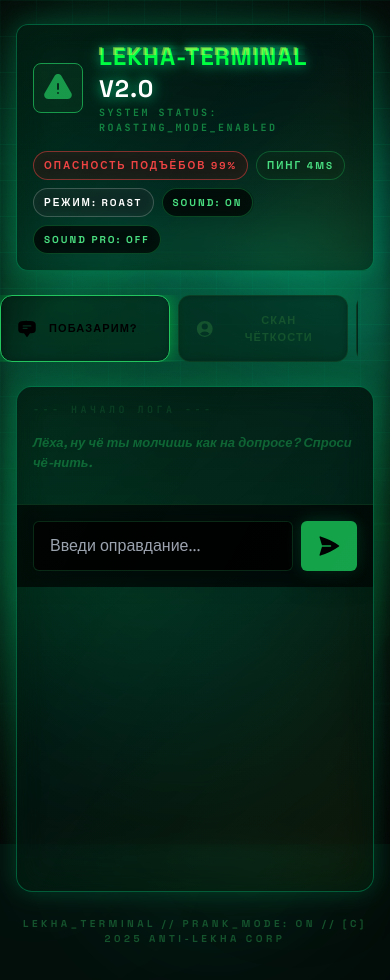
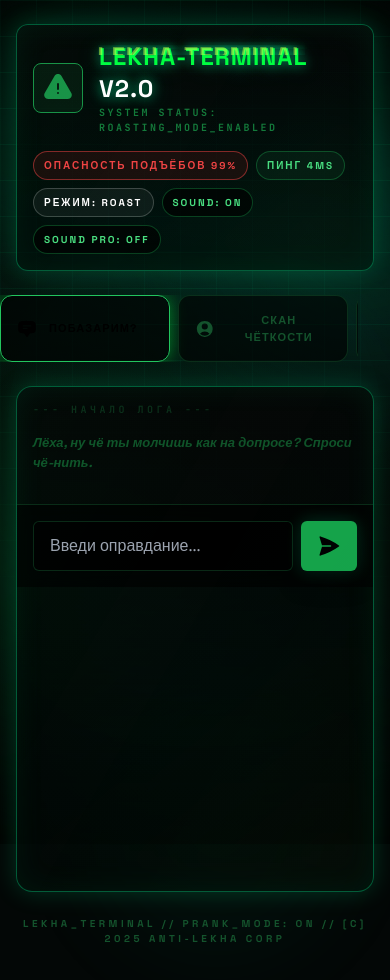
Before and after one commit to MAYERGANG/leha, a React (Vite) app: page / in a window 390 px wide. Shown: the top 980 px of the page. Built offline with nearby package versions, Linux system fonts and the light colour scheme; a web font is replaced by a local one.

Commit message:
Optimize background for Android devices

```diff
--- a/App.css
+++ b/App.css
@@ -645,3 +645,35 @@ body {
     height: 90vw;
   }
 }
+
+@media (max-width: 640px) {
+  .bg-halo,
+  .bg-fog,
+  .bg-aurora-flow,
+  .bg-leaks,
+  .bg-stars,
+  .bg-mesh,
+  .bg-sheen,
+  .bg-frost,
+  .bg-datarain,
+  .bg-particles,
+  .scanlines,
+  .bg-circuit {
+    display: none;
+  }
+
+  .bg-orb {
+    filter: blur(20px) saturate(1.05);
+    opacity: 0.45;
+  }
+
+  .cyber-panel,
+  .message-bubble {
+    backdrop-filter: none;
+  }
+
+  .chip,
+  .tab {
+    backdrop-filter: none;
+  }
+}
```
